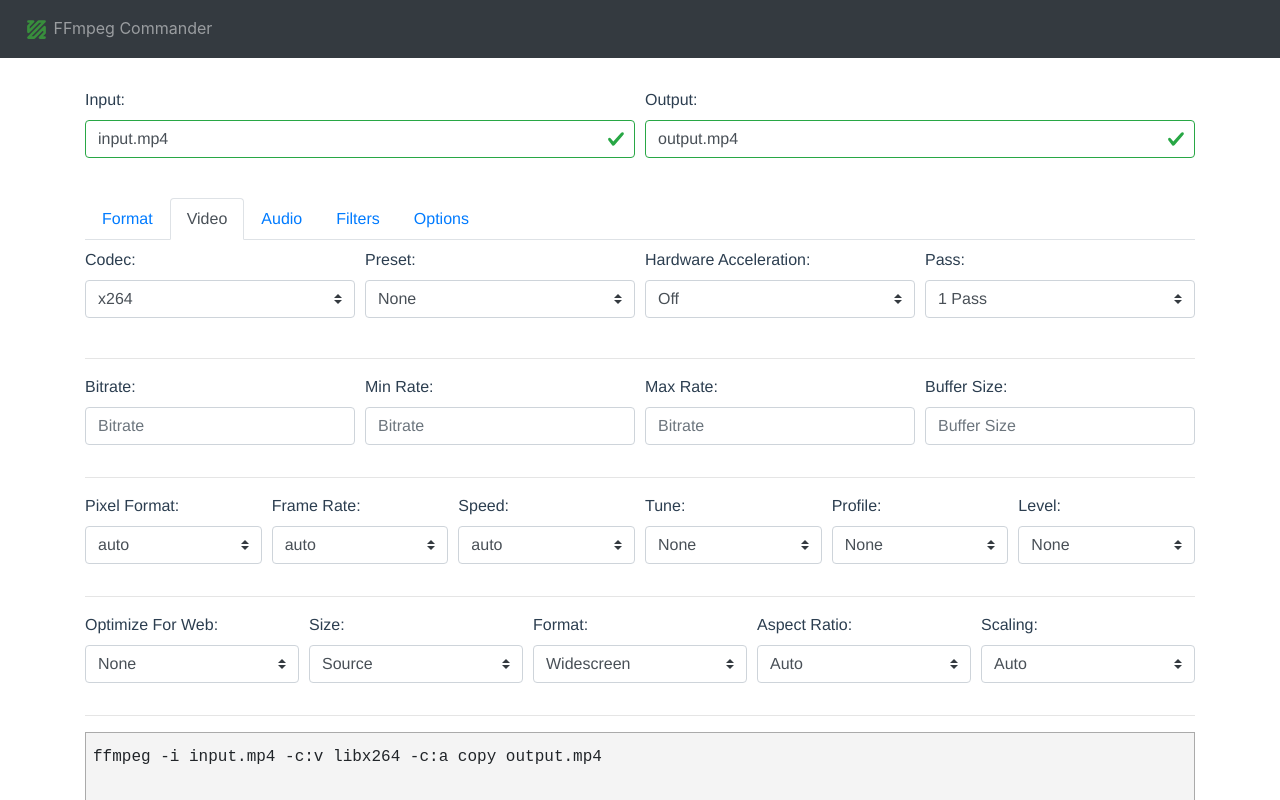
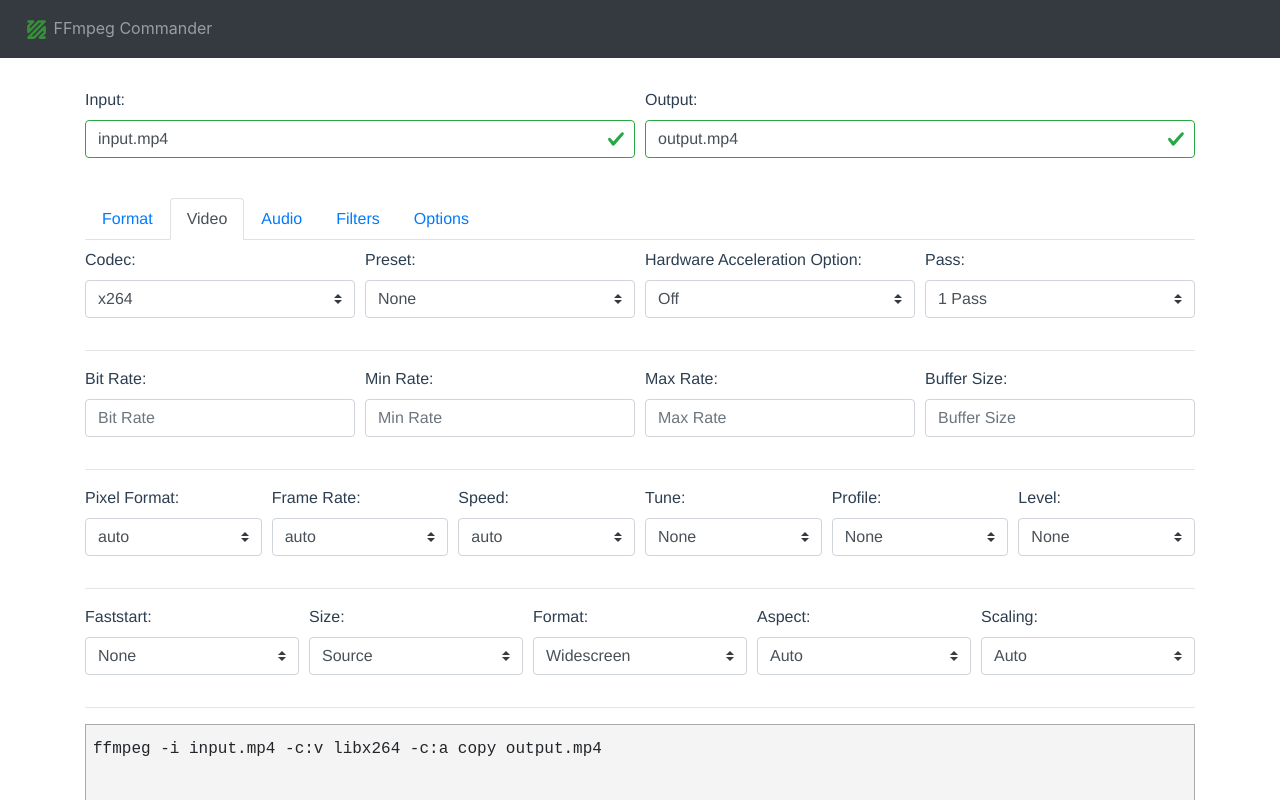
Before and after one commit to alfg/ffmpeg-commander, a Vue app: page / in a window 1280 px wide. Both pictures are taken after a click on the tab "Video". Shown: the top 800 px of the page. Built offline with nearby package versions, Linux system fonts and the light colour scheme; what vue-highlightjs would draw is missing.

Commit message:
cleanup and minor refactoring of component options.

```diff
--- a/src/App.vue
+++ b/src/App.vue
@@ -18,7 +18,9 @@
       <div class="text-muted">
         <ul>
           <li><a href="https://github.com/alfg/ffmpeg-commander">GitHub</a></li>
-          <li><a href="https://ffmpeg.org/ffmpeg.html">FFmpeg Documentation</a></li>
+          <li><a href="https://ffmpeg.org/ffmpeg.html">FFmpeg Docs</a></li>
+          <li>Generated options may vary based on your FFmpeg version and build configuration.
+            Tested on version 4.3.1.</li>
         </ul>
       </div>
     </footer>
--- a/src/components/Editor.vue
+++ b/src/components/Editor.vue
@@ -124,7 +124,7 @@ export default {
           tune: 'none',
           profile: 'none',
           level: 'none',
-          optimize: 'none',
+          faststart: false,
           size: 'source',
           width: '1080',
           height: '1920',
@@ -223,7 +223,7 @@ export default {
         tune: video.tune,
         profile: video.profile,
         level: video.level,
-        optimize: video.optimize,
+        faststart: video.faststart,
         size: video.size,
         width: video.width,
         height: video.height,
@@ -299,7 +299,7 @@ export default {
           tune: video.tune,
           profile: video.profile,
           level: video.level,
-          optimize: video.optimize,
+          faststart: video.faststart,
           size: video.size,
           width: video.width,
           height: video.height,
--- a/src/components/Filters.vue
+++ b/src/components/Filters.vue
@@ -19,7 +19,7 @@
 
     <b-form-row>
       <b-col v-for="item in eq" :key="item.name">
-        <b-form-group :label="`${item.name}:`" :label-for="item.name">
+        <b-form-group :label="`${item.name}: ${value[item.name]}`" :label-for="item.name">
           <b-form-input
             :id="item.name"
             v-bind:value="value[item.name]"
--- a/src/components/Video.vue
+++ b/src/components/Video.vue
@@ -1,73 +1,25 @@
 <template>
   <div>
+    <!-- 1st Row: Codec and Preset options -->
     <b-form-row>
-      <b-col>
-        <b-form-group label="Codec:" label-for="codec">
+      <b-col v-for="item in items" :key="item.name">
+        <b-form-group :label="`${item.name.replaceAll('_', ' ')}:`" :label-for="item.name">
           <b-form-select
             class="u-full-width"
-            :value="value.codec"
-            @input="update('codec', $event)"
+            v-bind:value="value[item.name]"
+            @input="update(item.name, $event)"
           >
             <option :value="null" disabled>-- Please select an option --</option>
             <option
-              v-for="o in filteredVideoCodecs"
+              v-for="o in filtered(item.name)"
               :key="o.id"
               :value="o.value">{{o.name}}</option>
           </b-form-select>
         </b-form-group>
       </b-col>
-
-      <b-col>
-        <b-form-group label="Preset:" label-for="preset">
-          <b-form-select
-            class="u-full-width"
-            v-bind:value="value.preset"
-            @input="update('preset', $event)"
-          >
-            <option :value="null" disabled>-- Please select an option --</option>
-            <option
-              v-for="o in presets"
-              :key="o.id"
-              :value="o.value">{{o.name}}</option>
-          </b-form-select>
-        </b-form-group>
-      </b-col>
-
-      <b-col>
-        <b-form-group label="Hardware Acceleration:" label-for="hw-accel">
-          <b-form-select
-            class="u-full-width"
-            v-bind:value="value.hardware_acceleration_option"
-            @input="update('hardware_acceleration_option', $event)"
-          >
-            <option :value="null" disabled>-- Please select an option --</option>
-            <option
-              v-for="o in hardwareAccelerationOptions"
-              :key="o.id"
-              :value="o.value"
-            >{{o.name}}</option>
-          </b-form-select>
-        </b-form-group>
-      </b-col>
-
-      <b-col>
-        <b-form-group label="Pass:" label-for="pass">
-          <b-form-select
-            class="u-full-width mb-2"
-            v-bind:value="value.pass"
-            @input="update('pass', $event)"
-          >
-            <option :value="null" disabled>-- Please select an option --</option>
-            <option
-              v-for="o in passOptions"
-              :key="o.id"
-              :value="o.value"
-            >{{o.name}}</option>
-          </b-form-select>
-        </b-form-group>
-      </b-col>
     </b-form-row>
 
+    <!-- CRF slider if CRF enabled -->
     <div v-if="value.pass == 'crf'">
       <b-form-group :label="'CRF:' + value.crf" label-for="crf">
         <b-form-input
@@ -77,162 +29,63 @@
           type="range" min="0" max="51"></b-form-input>
       </b-form-group>
     </div>
-
     <hr />
 
+    <!-- 2nd Row: Bit rate options -->
     <b-form-row>
-      <b-col>
-        <b-form-group label="Bitrate:" label-for="bitrate">
+      <b-col v-for="item in bitrateItems" :key="item.value">
+        <b-form-group :label="`${item.name}:`" :label-for="item.value">
           <b-form-input
-            v-bind:value="value.bitrate"
-            @input="update('bitrate', $event)"
-            placeholder="Bitrate"
-          ></b-form-input>
-        </b-form-group>
-      </b-col>
-
-      <b-col>
-        <b-form-group label="Min Rate:" label-for="minrate">
-          <b-form-input
-            v-bind:value="value.minrate"
-            @input="update('minrate', $event)"
-            placeholder="Bitrate"
-          ></b-form-input>
-        </b-form-group>
-      </b-col>
-
-      <b-col>
-        <b-form-group label="Max Rate:" label-for="maxrate">
-          <b-form-input
-            v-bind:value="value.maxrate"
-            @input="update('maxrate', $event)"
-            placeholder="Bitrate"
-          ></b-form-input>
-        </b-form-group>
-      </b-col>
-
-      <b-col>
-        <b-form-group label="Buffer Size:" label-for="bufsize">
-          <b-form-input
-            v-bind:value="value.bufsize"
-            @input="update('bufsize', $event)"
-            placeholder="Buffer Size"
+            v-bind:value="value[item.value]"
+            @input="update(item.value, $event)"
+            :placeholder="item.name"
           ></b-form-input>
         </b-form-group>
       </b-col>
     </b-form-row>
-
     <hr />
 
+    <!-- 3rd Row: Video editing options -->
     <b-form-row>
-      <b-col>
-        <b-form-group label="Pixel Format:" label-for="pixel_format">
+      <b-col v-for="item in videoEditItems" :key="item.name">
+        <b-form-group :label="`${item.name.replaceAll('_', ' ')}:`" :label-for="item.name">
           <b-form-select
             class="u-full-width"
-            v-bind:value="value.pixel_format"
-            @input="update('pixel_format', $event)"
+            v-bind:value="value[item.name]"
+            @input="update(item.name, $event)"
           >
             <option :value="null" disabled>-- Please select an option --</option>
-            <option v-for="o in pixelFormats" :key="o.id" :value="o.value">{{o.name}}</option>
+            <option
+              v-for="o in item.config"
+              :key="o.id"
+              :value="o.value">{{o.name}}</option>
           </b-form-select>
         </b-form-group>
       </b-col>
+    </b-form-row>
+    <hr />
 
-      <b-col>
-        <b-form-group label="Frame Rate:" label-for="frame_rate">
+    <!-- 4th Row: Video scaling options -->
+    <b-form-row>
+      <b-col v-for="item in videoSizeItems" :key="item.name">
+        <b-form-group :label="`${item.name.replaceAll('_', ' ')}:`" :label-for="item.name">
           <b-form-select
             class="u-full-width"
-            v-bind:value="value.frame_rate"
-            @input="update('frame_rate', $event)"
+            v-bind:value="value[item.name]"
+            @input="update(item.name, $event)"
           >
             <option :value="null" disabled>-- Please select an option --</option>
-            <option v-for="o in frameRates" :key="o.id" :value="o.value">{{o.name}}</option>
-          </b-form-select>
-        </b-form-group>
-      </b-col>
-
-      <b-col>
-        <b-form-group label="Speed:" label-for="speed">
-          <b-form-select
-            class="u-full-width"
-            v-bind:value="value.speed"
-            @input="update('speed', $event)"
-          >
-            <option :value="null" disabled>-- Please select an option --</option>
-            <option v-for="o in speeds" :key="o.id" :value="o.value">{{o.name}}</option>
-          </b-form-select>
-        </b-form-group>
-      </b-col>
-
-      <b-col>
-        <b-form-group label="Tune:" label-for="tune">
-          <b-form-select
-            class="u-full-width"
-            v-bind:value="value.tune"
-            @input="update('tune', $event)"
-          >
-            <option :value="null" disabled>-- Please select an option --</option>
-            <option v-for="o in tunes" :key="o.id" :value="o.value">{{o.name}}</option>
-          </b-form-select>
-        </b-form-group>
-      </b-col>
-
-      <b-col>
-        <b-form-group label="Profile:" label-for="profile">
-          <b-form-select
-            class="u-full-width"
-            v-bind:value="value.profile"
-            @input="update('profile', $event)"
-          >
-            <option :value="null" disabled>-- Please select an option --</option>
-            <option v-for="o in profiles" :key="o.id" :value="o.value">{{o.name}}</option>
-          </b-form-select>
-        </b-form-group>
-      </b-col>
-
-      <b-col>
-        <b-form-group label="Level:" label-for="level">
-          <b-form-select
-            class="u-full-width"
-            v-bind:value="value.level"
-            @input="update('level', $event)"
-          >
-            <option :value="null" disabled>-- Please select an option --</option>
-            <option v-for="o in levels" :key="o.id" :value="o.value">{{o.name}}</option>
+            <option
+              v-for="o in item.config"
+              :key="o.id"
+              :value="o.value">{{o.name}}</option>
           </b-form-select>
         </b-form-group>
       </b-col>
     </b-form-row>
 
-    <hr />
-
+    <!-- Width and Height inputs if Custom Size is enabled -->
     <b-form-row>
-      <b-col>
-        <b-form-group label="Optimize for Web:" label-for="optimize">
-          <b-form-select
-            class="u-full-width"
-            v-bind:value="value.optimize"
-            @input="update('optimize', $event)"
-          >
-            <option :value="null" disabled>-- Please select an option --</option>
-            <option v-for="o in optimize" :key="o.id" :value="o.value">{{o.name}}</option>
-          </b-form-select>
-        </b-form-group>
-      </b-col>
-
-      <b-col>
-        <b-form-group label="Size:" label-for="size">
-          <b-form-select
-            class="u-full-width"
-            v-bind:value="value.size"
-            @input="update('size', $event)"
-          >
-            <option :value="null" disabled>-- Please select an option --</option>
-            <option v-for="o in sizes" :key="o.id" :value="o.value">{{o.name}}</option>
-          </b-form-select>
-        </b-form-group>
-      </b-col>
-
       <b-col v-if="value.size == 'custom'">
         <b-form-group label="Width:" label-for="width">
           <b-form-input
@@ -250,45 +103,6 @@
             @input="update('height', $event)"
             placeholder="Height"
           ></b-form-input>
-        </b-form-group>
-      </b-col>
-
-      <b-col>
-        <b-form-group label="Format:" label-for="format">
-          <b-form-select
-            class="u-full-width"
-            v-bind:value="value.format"
-            @input="update('format', $event)"
-          >
-            <option :value="null" disabled>-- Please select an option --</option>
-            <option v-for="o in formats" :key="o.id" :value="o.value">{{o.name}}</option>
-          </b-form-select>
-        </b-form-group>
-      </b-col>
-
-      <b-col>
-        <b-form-group label="Aspect Ratio:" label-for="aspect-ratio">
-          <b-form-select
-            class="u-full-width"
-            v-bind:value="value.aspect"
-            @input="update('aspect', $event)"
-          >
-            <option :value="null" disabled>-- Please select an option --</option>
-            <option v-for="o in aspects" :key="o.id" :value="o.value">{{o.name}}</option>
-          </b-form-select>
-        </b-form-group>
-      </b-col>
-
-      <b-col>
-        <b-form-group label="Scaling:" label-for="scaling">
-          <b-form-select
-            class="u-full-width"
-            v-bind:value="value.scaling"
-            @input="update('scaling', $event)"
-          >
-            <option :value="null" disabled>-- Please select an option --</option>
-            <option v-for="o in scalings" :key="o.id" :value="o.value">{{o.name}}</option>
-          </b-form-select>
         </b-form-group>
       </b-col>
     </b-form-row>
@@ -309,7 +123,7 @@ const {
   tunes,
   profiles,
   levels,
-  optimize,
+  fastStart,
   sizes,
   formats,
   aspects,
@@ -321,31 +135,45 @@ export default {
   props: ['value', 'container'],
   data() {
     return {
+      items: [
+        { name: 'codec', config: codecs },
+        { name: 'preset', config: presets },
+        { name: 'hardware_acceleration_option', config: hardwareAccelerationOptions },
+        { name: 'pass', config: passOptions },
+      ],
+      bitrateItems: [
+        { name: 'Bit Rate', value: 'bitrate' },
+        { name: 'Min Rate', value: 'minrate' },
+        { name: 'Max Rate', value: 'maxrate' },
+        { name: 'Buffer Size', value: 'bufsize' },
+      ],
+      videoEditItems: [
+        { name: 'pixel_format', config: pixelFormats },
+        { name: 'frame_rate', config: frameRates },
+        { name: 'speed', config: speeds },
+        { name: 'tune', config: tunes },
+        { name: 'profile', config: profiles },
+        { name: 'level', config: levels },
+      ],
+      videoSizeItems: [
+        { name: 'faststart', config: fastStart },
+        { name: 'size', config: sizes },
+        { name: 'format', config: formats },
+        { name: 'aspect', config: aspects },
+        { name: 'scaling', config: scalings },
+      ],
       codecs,
-      presets,
-      hardwareAccelerationOptions,
-      passOptions,
-      pixelFormats,
-      frameRates,
-      speeds,
-      tunes,
-      profiles,
-      levels,
-      optimize,
-      sizes,
-      formats,
-      aspects,
-      scalings,
     };
   },
-  computed: {
-    filteredVideoCodecs() {
-      return this.codecs.video.filter(
-        o => !o.supported || o.supported.includes(this.container),
-      );
+  methods: {
+    filtered(name) {
+      if (name === 'codec') {
+        return this.codecs.video.filter(
+          o => !o.supported || o.supported.includes(this.container),
+        );
+      }
+      return this.items.find(o => o.name === name).config;
     },
-  },
-  methods: {
     update(key, value) {
       this.$emit('input', { ...this.value, [key]: value });
     },
--- a/src/config.js
+++ b/src/config.js
@@ -147,9 +147,9 @@ const config = {
     { name: '5.1', value: '5.1' },
     { name: '5.2', value: '5.2' },
   ],
-  optimize: [
-    { name: 'Web', value: 'web' },
-    { name: 'None', value: 'none' },
+  fastStart: [
+    { name: 'Enabled (faststart)', value: true },
+    { name: 'None', value: false },
   ],
   sizes: [
     { name: 'Source', value: 'source' },
--- a/src/ffmpeg.js
+++ b/src/ffmpeg.js
@@ -208,7 +208,7 @@ function setVideoFlags(options) {
     flags.push(...arg);
   }
 
-  if (options.optimize && options.optimize !== 'none') {
+  if (options.faststart) {
     const arg = ['-movflags', 'faststart'];
     flags.push(...arg);
   }
```
Also changed, not shown: src/components/Audio.vue (+19 -54 lines).
